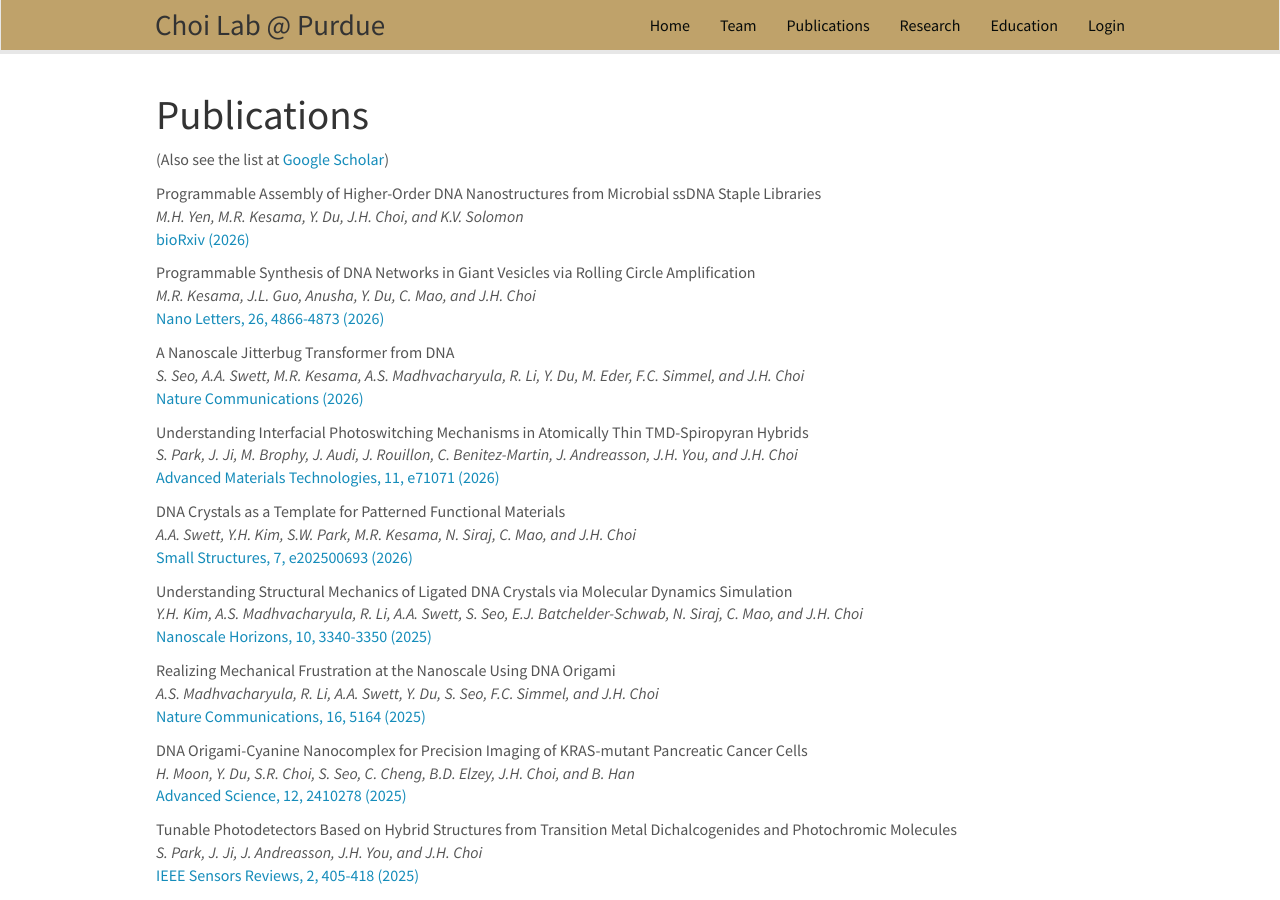
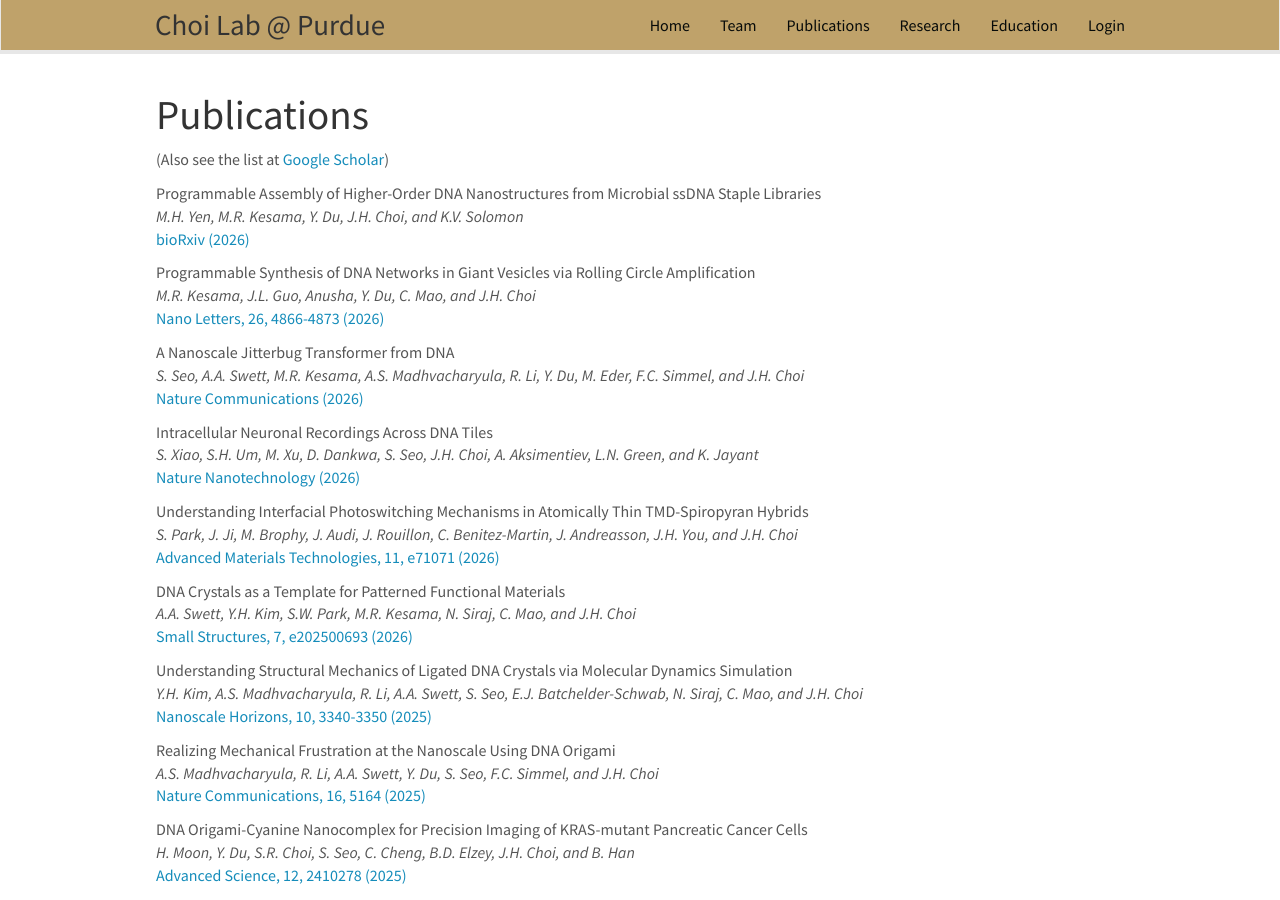
Before and after one commit to choidnalab/choidnalab.github.io, a Jekyll site: the page built from _pages/publications.md, in a window 1280 px wide and 900 px high. Built offline with Jekyll 4.4.1, drawn with Linux system fonts in a browser that asks for light colours; nearby versions of some CDN libraries.

Commit message:
Update publist.yml

```diff
--- a/_data/publist.yml
+++ b/_data/publist.yml
@@ -25,6 +25,16 @@
   link:
     url:
     display: Nature Communications (2026)
+  highlight: 0
+  news2:
+
+- title: "Intracellular Neuronal Recordings Across DNA Tiles"
+  image: Conformation.png
+  description:
+  authors: S. Xiao, S.H. Um, M. Xu, D. Dankwa, S. Seo, J.H. Choi, A. Aksimentiev, L.N. Green, and K. Jayant
+  link:
+    url: https://www.nature.com/articles/s41565-026-02180-7
+    display: Nature Nanotechnology (2026)
   highlight: 0
   news2:
 
```
